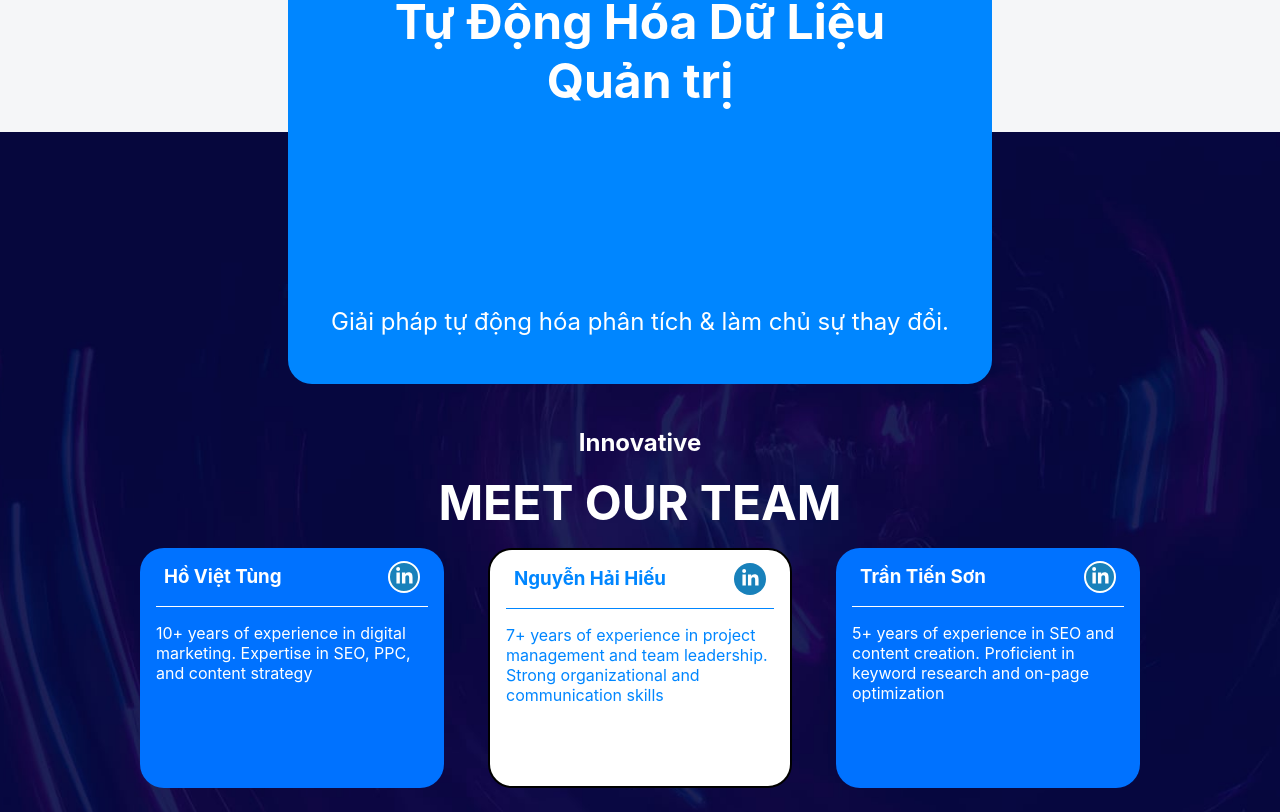
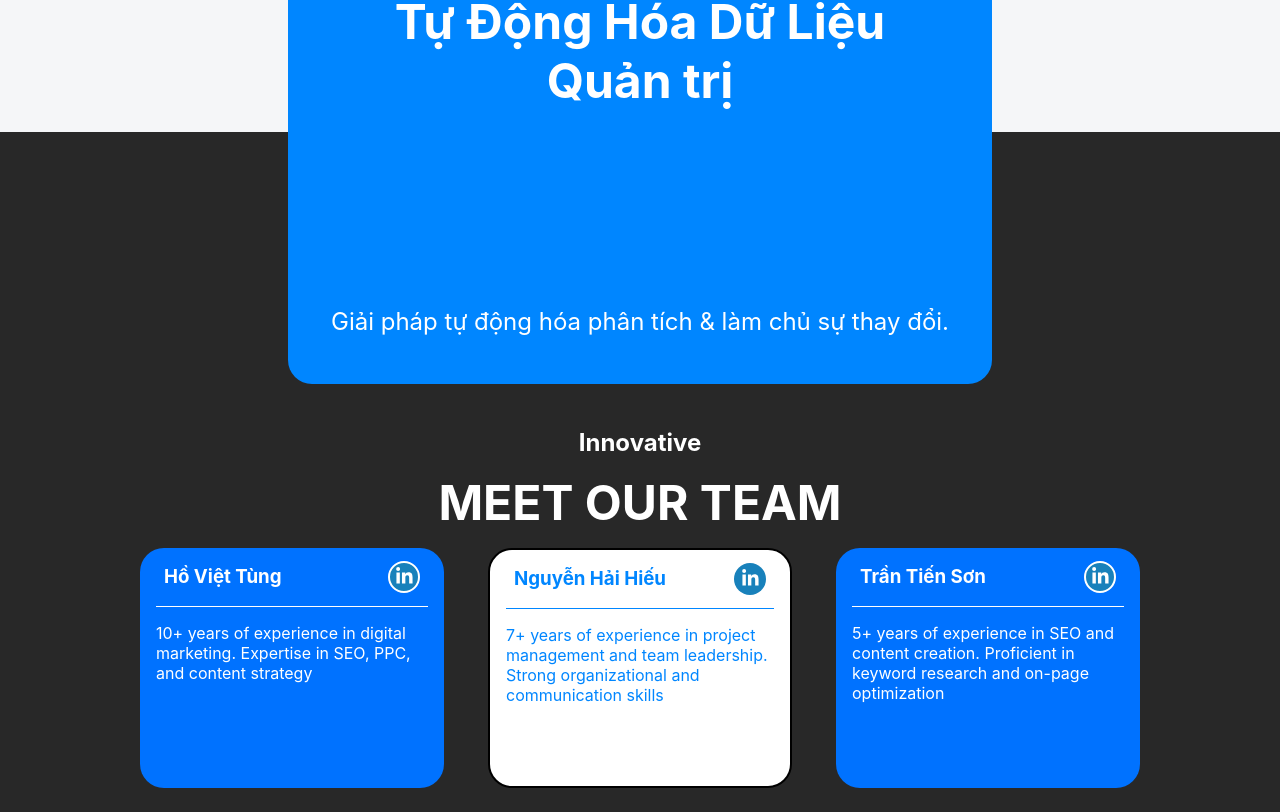
Before and after one commit to ltdungg/Investor-AI-Website, a React (Vite) app in the folder frontend/: page / in a window 1280 px wide. Shown: the part 1148-1960 px from the top of the page. Built offline with nearby package versions, Linux system fonts and the light colour scheme; a web font is replaced by a local one; what chartjs-plugin-zoom would draw is missing.

Commit message:
change background ourteam'

```diff
--- a/frontend/src/components/home/MyTeam/MyTeam.scss
+++ b/frontend/src/components/home/MyTeam/MyTeam.scss
@@ -1,8 +1,8 @@
 @use "./../../../styles/main";
 
 .introducing-members {
-    @include main.background("./../../../assets/images/background.png");
     padding: 35vh 10vw 4vh 10vw;
+    background-color: main.$dark-grey;
 
     h2 {
         margin: 1rem auto;
--- a/frontend/src/styles/_variable.scss
+++ b/frontend/src/styles/_variable.scss
@@ -14,3 +14,4 @@ $dark-blue-100: #0072ff;
 $gray-white-100: #f5f6f8;
 $gray-white-200: #c7c7c7;
 $orange: #ec8000;
+$dark-grey: #282828;
```
